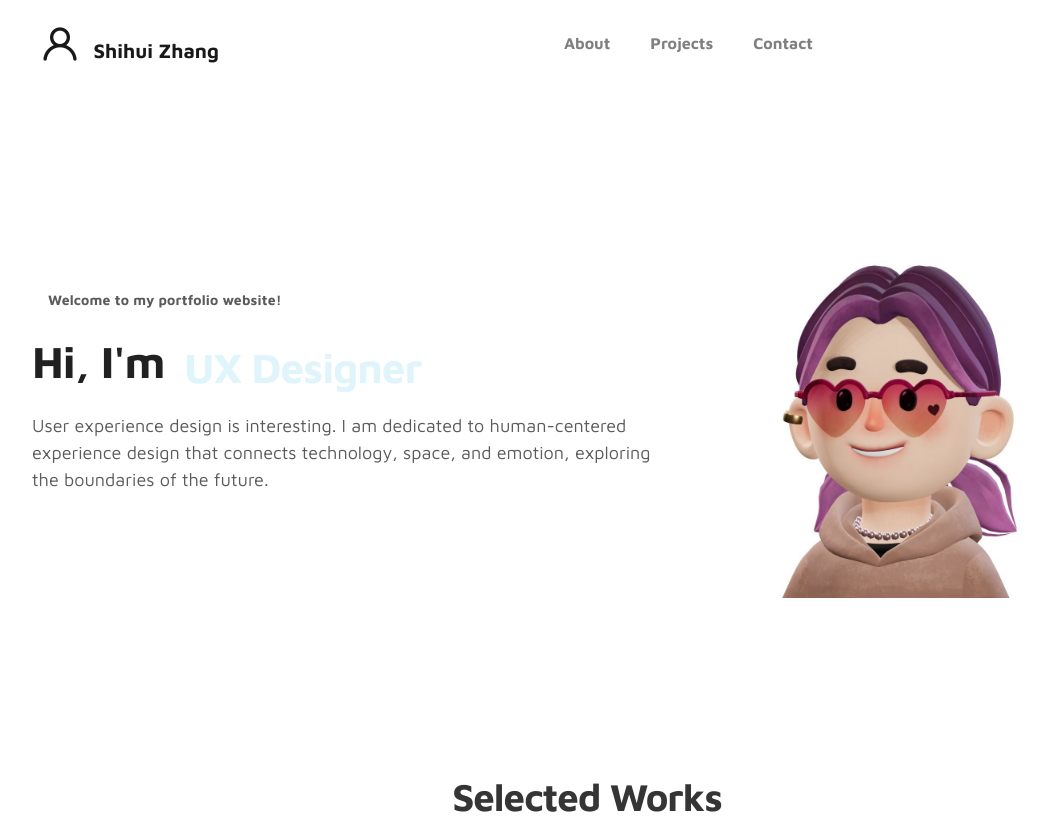
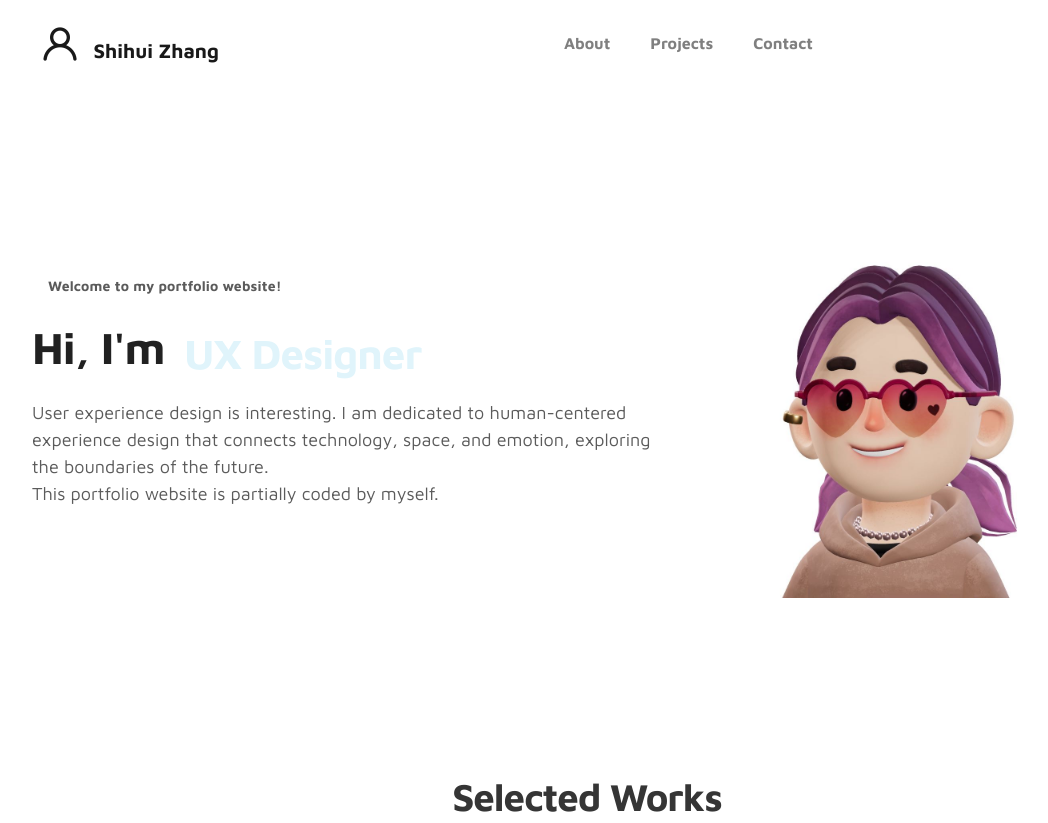
Before and after one commit to SylviaZhang16/UXportfolio, a plain HTML site: page index.html in a window 1280 px wide. Shown: the top 823 px of the page, without its empty margins (53-1101 px from the left). Drawn offline with Linux system fonts and the light colour scheme.

Commit message:
Update index.html

```diff
--- a/index.html
+++ b/index.html
@@ -69,7 +69,8 @@
                                 </div>
                         </h1>
 
-                        <p>User experience design is interesting. I am dedicated to human-centered experience design that connects technology, space, and emotion, exploring the boundaries of the future.</p>
+                        <p>User experience design is interesting. I am dedicated to human-centered experience design that connects technology, space, and emotion, exploring the boundaries of the future.
+			    <br>This portfolio website is partially coded by myself.</p>
 
 
                     </div>
```
